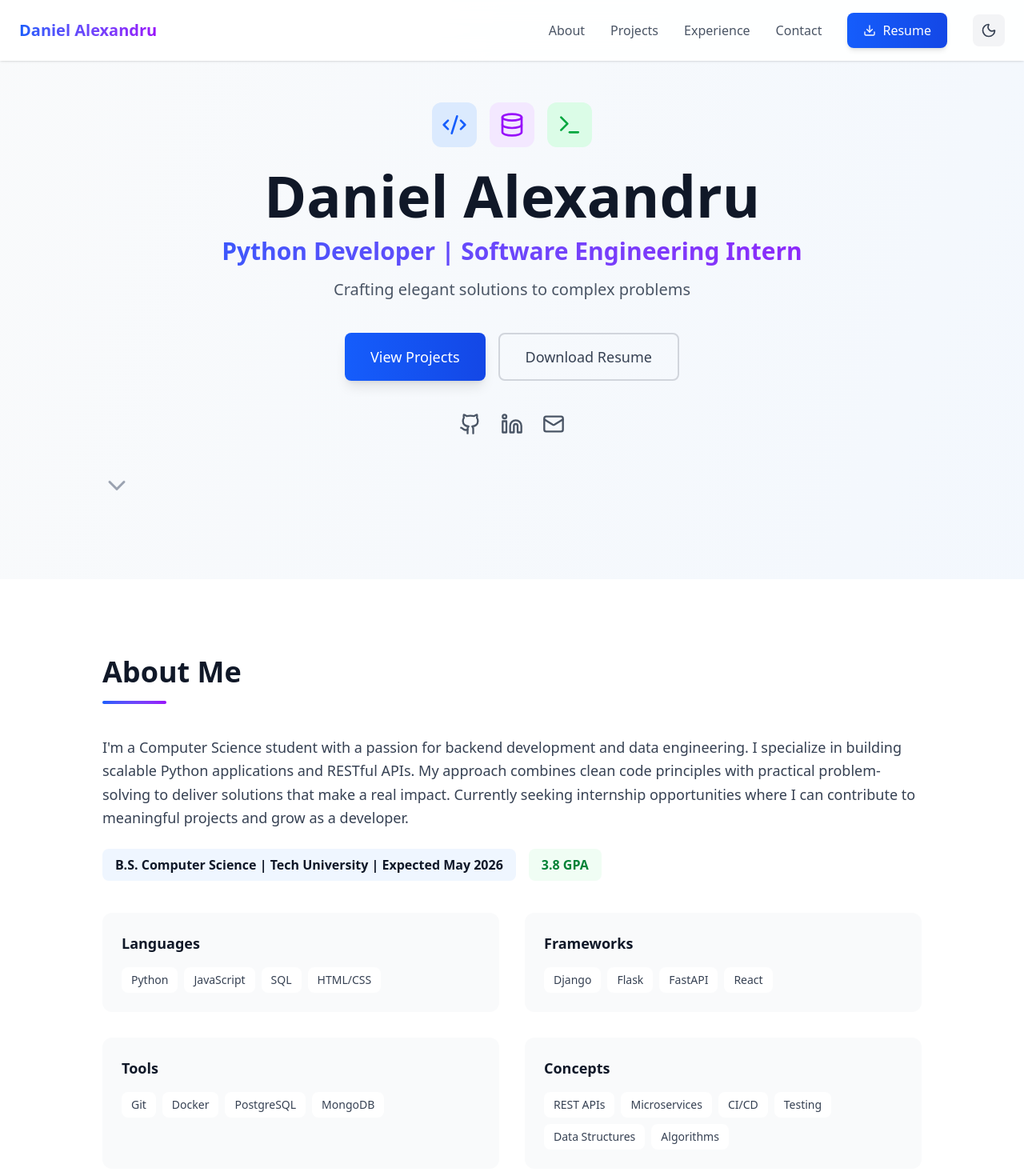
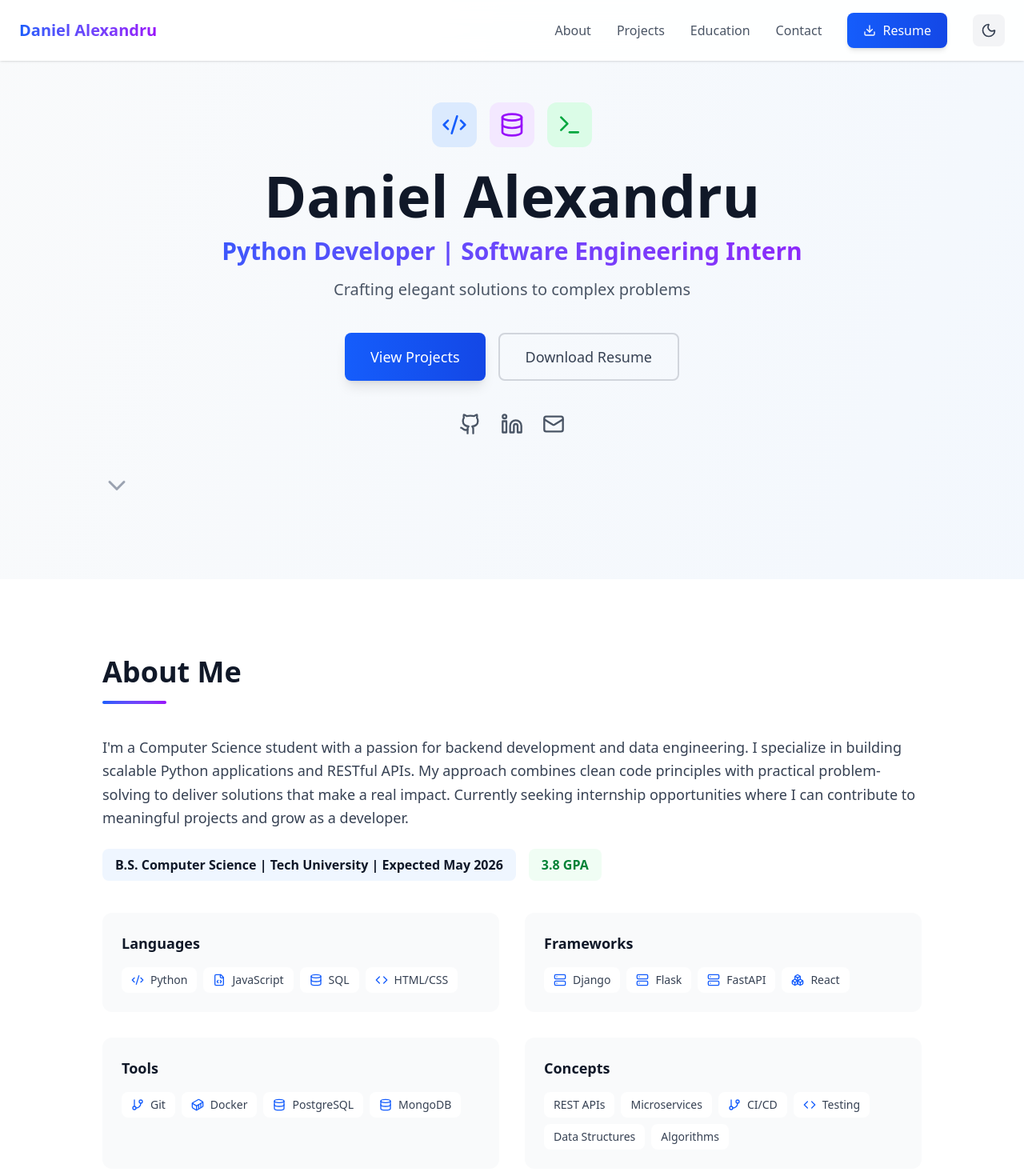
Before and after one commit to 04lex/portfolio-app, a React (Vite) app: page / in a window 1280 px wide. Shown: the top 1470 px of the page at 80% size. Built offline with nearby package versions, Linux system fonts and the light colour scheme.

Commit message:
Update portfolio app with latest changes

```diff
--- a/src/App.jsx
+++ b/src/App.jsx
@@ -1,5 +1,7 @@
 import React, { useState, useEffect, useRef } from 'react';
-import { Github, Linkedin, Mail, ExternalLink, Menu, X, Download, ChevronDown, Moon, Sun, Code2, Database, Terminal } from 'lucide-react';
+import {
+  Github, Linkedin, Mail, ExternalLink, Menu, X, Download, ChevronDown, Moon, Sun, Code2, Database, Terminal, Code, FileCode, Boxes, Layers, Server, Cloud, GitBranch, Container
+} from 'lucide-react';
 
 // ForesightJS Hook Implementation
 const useForesight = (options = {}) => {
@@ -39,18 +41,38 @@ const useForesight = (options = {}) => {
 const Portfolio = () => {
   const [mobileMenuOpen, setMobileMenuOpen] = useState(false);
   const [expandedProject, setExpandedProject] = useState(null);
-  const [darkMode, setDarkMode] = useState(false);
+  const [darkMode, setDarkMode] = useState(() => {
+    const saved = localStorage.getItem('darkMode');
+    return saved === 'true';
+  });
   const [imagesLoaded, setImagesLoaded] = useState({});
   const [preloadedImages, setPreloadedImages] = useState(new Set());
 
-  // Initialize dark mode from memory
+  const skillIcons = {
+  'Python': <Code2 size={16} />,
+  'JavaScript': <FileCode size={16} />,
+  'SQL': <Database size={16} />,
+  'TypeScript': <FileCode size={16} />,
+  'React': <Boxes size={16} />,
+  'Node.js': <Server size={16} />,
+  'Docker': <Container size={16} />,
+  'Git': <GitBranch size={16} />,
+  'AWS': <Cloud size={16} />,
+  'PostgreSQL': <Database size={16} />,
+  'MongoDB': <Database size={16} />,
+  'Redis': <Database size={16} />,
+  'Flask': <Server size={16} />,
+  'Django': <Server size={16} />,
+  'FastAPI': <Server size={16} />,
+  'HTML/CSS': <Code size={16} />,
+  'CI/CD': <GitBranch size={16} />,
+  'Testing': <Code size={16} />,
+};
+
+  // Initialize dark mode from memory - old
+  // Initialize dark mode from localStorage
   useEffect(() => {
-    const savedMode = window.darkModePreference === 'true';
-    setDarkMode(savedMode);
-  }, []);
-
-  useEffect(() => {
-    window.darkModePreference = darkMode;
+    localStorage.setItem('darkMode', darkMode.toString());
   }, [darkMode]);
 
   // Connection-aware image quality detection
@@ -73,7 +95,7 @@ const Portfolio = () => {
         imageQuality = 'low';
       }
 
-      window.imageQualityPreference = imageQuality;
+      localStorage.setItem('imageQuality', imageQuality);
     };
 
     loadImages();
@@ -104,6 +126,8 @@ const Portfolio = () => {
     return () => imageObserver.disconnect();
   }, [expandedProject]);
 
+
+  // Portfolio data
   const portfolioData = {
     name: "Daniel Alexandru",
     title: "Python Developer | Software Engineering Intern",
@@ -240,11 +264,12 @@ const Portfolio = () => {
       }
     ],
 
-    experience: [
+    education: [
       {
-        title: "Software Engineering Intern",
-        company: "TechCorp Solutions",
-        duration: "Jun 2024 - Aug 2024",
+        title: "Certified Python Developer",
+        company: "linkgroup",
+        website: "https://linkgroup.ro",
+        duration: "Nov 2022 - Feb 2024",
         achievements: [
           "Developed Python microservices processing 50,000+ daily transactions",
           "Reduced API response time by 45% through database optimization and caching",
@@ -254,9 +279,10 @@ const Portfolio = () => {
         tech: ["Python", "Django", "PostgreSQL", "Redis", "Docker"]
       },
       {
-        title: "Backend Developer",
-        company: "University Research Lab",
-        duration: "Jan 2024 - May 2024",
+        title: "Baccalaureate Diploma",
+        company: "The International Computer High School of Constanta",
+        website: "https://www.hsc.ro",
+        duration: "Sep 2018 - Jun 2022",
         achievements: [
           "Built data processing pipeline for analyzing 100GB+ research datasets",
           "Automated data collection reducing manual work by 80%",
@@ -300,7 +326,7 @@ const Portfolio = () => {
   // Optimized image component with ForesightJS principles
   const OptimizedImage = ({ src, lowResSrc, alt, className }) => {
     const [isLoaded, setIsLoaded] = useState(false);
-    const imageQuality = window.imageQualityPreference || 'high';
+    const imageQuality = localStorage.getItem('imageQuality') || 'high';
 
     const imageSrc = imageQuality === 'low' ? lowResSrc : src;
 
@@ -474,7 +500,7 @@ const Portfolio = () => {
             </h1>
 
             <div className="hidden md:flex items-center gap-8">
-              {['about', 'projects', 'experience', 'contact'].map((section) => (
+              {['about', 'projects', 'education', 'contact'].map((section) => (
                 <NavButton key={section} section={section}>
                   {section}
                 </NavButton>
@@ -514,7 +540,7 @@ const Portfolio = () => {
 
           {mobileMenuOpen && (
             <div className="md:hidden mt-4 pb-4 space-y-3">
-              {['about', 'projects', 'experience', 'contact'].map((section) => (
+              {['about', 'projects', 'education', 'contact'].map((section) => (
                 <button
                   key={section}
                   onClick={() => scrollToSection(section)}
@@ -638,7 +664,12 @@ const Portfolio = () => {
                 </h3>
                 <div className="flex flex-wrap gap-2">
                   {skills.map((skill, i) => (
-                    <span key={i} className={`px-3 py-1.5 rounded-lg text-sm font-medium transition-colors ${darkMode ? 'bg-gray-800 text-gray-300 hover:bg-gray-600' : 'bg-white text-gray-700 hover:bg-gray-100'}`}>
+                    <span key={i} className={`px-3 py-1.5 rounded-lg text-sm font-medium transition-colors inline-flex items-center gap-2 ${darkMode ? 'bg-gray-800 text-gray-300 hover:bg-gray-600' : 'bg-white text-gray-700 hover:bg-gray-100'}`}>
+                      {skillIcons[skill] && (
+                        <span className={darkMode ? 'text-blue-400' : 'text-blue-600'}>
+                          {skillIcons[skill]}
+                        </span>
+                      )}
                       {skill}
                     </span>
                   ))}
@@ -664,23 +695,38 @@ const Portfolio = () => {
         </div>
       </section>
 
-      <section id="experience" className={`py-24 px-6 ${darkMode ? 'bg-gray-800/50' : 'bg-white'}`}>
+      <section id="education" className={`py-24 px-6 ${darkMode ? 'bg-gray-800/50' : 'bg-white'}`}>
         <div className="max-w-5xl mx-auto">
           <h2 className={`text-4xl font-bold mb-4 ${darkMode ? 'text-white' : 'text-gray-900'}`}>
-            Experience
+            Education
           </h2>
           <div className="w-20 h-1 bg-gradient-to-r from-blue-600 to-purple-600 mb-16 rounded-full"></div>
 
           <div className="space-y-12">
-            {portfolioData.experience.map((exp, i) => (
+            {portfolioData.education.map((exp, i) => (
               <div key={i} className={`relative pl-8 border-l-2 ${darkMode ? 'border-blue-500' : 'border-blue-600'}`}>
                 <div className={`absolute -left-2 top-0 w-4 h-4 rounded-full ${darkMode ? 'bg-blue-500' : 'bg-blue-600'}`}></div>
                 <h3 className={`text-2xl font-bold mb-1 ${darkMode ? 'text-white' : 'text-gray-900'}`}>
                   {exp.title}
                 </h3>
-                <p className={`mb-4 ${darkMode ? 'text-gray-400' : 'text-gray-600'}`}>
-                  {exp.company} | {exp.duration}
-                </p>
+                <div className="mb-4">
+                  <p className={darkMode ? 'text-gray-400' : 'text-gray-600'}>
+                    {exp.website ? (
+                      <a
+                        href={exp.website}
+                        target="_blank"
+                        rel="noopener noreferrer"
+                        className={`inline-flex items-center gap-1.5 font-semibold transition-colors ${darkMode ? 'text-blue-400 hover:text-blue-300' : 'text-blue-600 hover:text-blue-500'}`}
+                      >
+                        {exp.company}
+                        <ExternalLink size={14} />
+                      </a>
+                    ) : (
+                      <span className="font-semibold">{exp.company}</span>
+                    )}
+                    <span className="ml-2">| {exp.duration}</span>
+                  </p>
+                </div>
                 <ul className="space-y-3 mb-5">
                   {exp.achievements.map((achievement, j) => (
                     <li key={j} className={`flex items-start ${darkMode ? 'text-gray-300' : 'text-gray-700'}`}>
```
